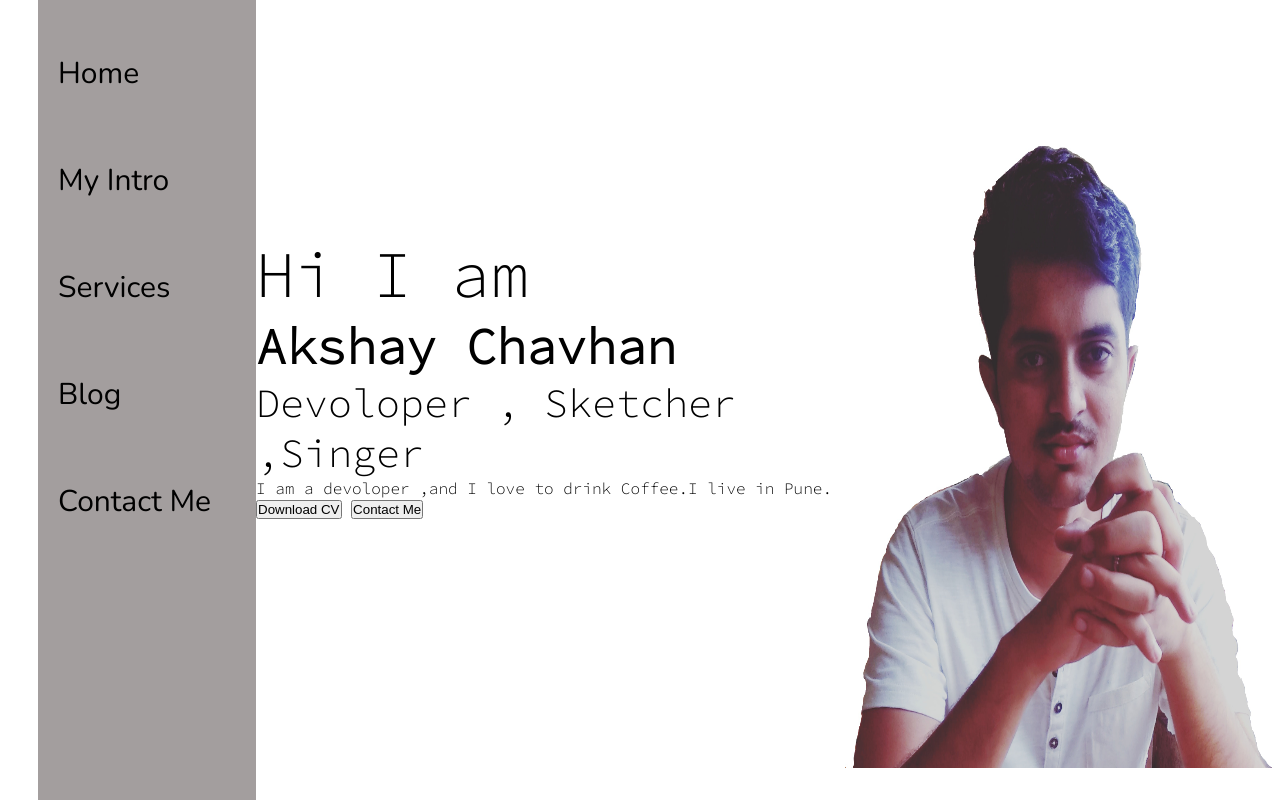
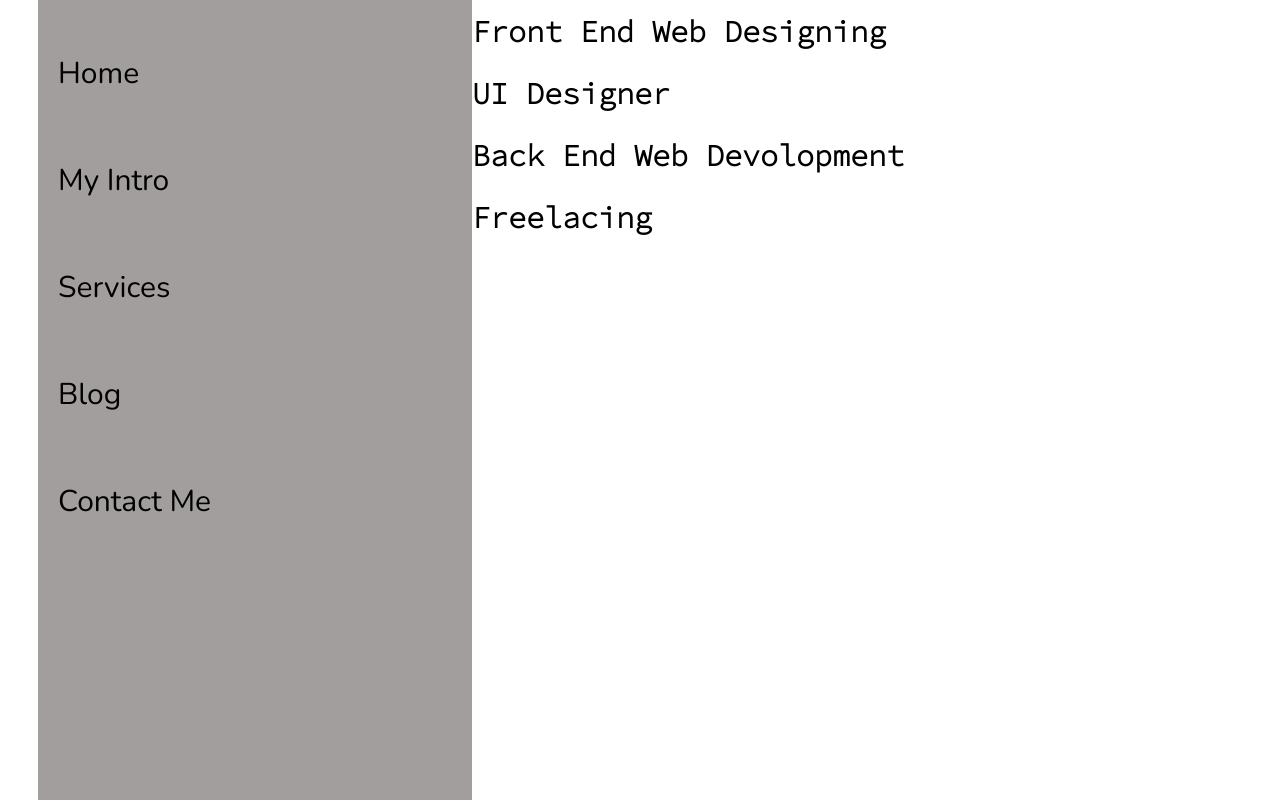
Before and after one commit to AkshayChavhan/projectPortFolio, a PHP site: page /services.html in a window 1280 px wide. Run offline with PHP 8.4, Linux system fonts and the light colour scheme.

Commit message:
AkshayChavhan-patch-1
AkshayChavhan-patch-1 - added new picture with png changes and layout changes

```diff
--- a/services.html
+++ b/services.html
@@ -23,20 +23,11 @@
                 </ul>
             </nav>
         </div>
-        <div class="main">
-            <div class="infoContainer">
-               <div class="devInfo">
-                   <div class="hello">Hi I am </div>
-                <div class="name">Akshay Chavhan</div>
-                <div class="about">Devoloper , Sketcher ,Singer</div>
-                <div class="aboutMore">I am a devoloper ,and I love to drink Coffee.I live in Pune.</div>
-                <div class="buttons">
-                    <button>Download CV</button>
-                    <button>Contact Me</button>
-                </div>
-            </div>
-                <div class="devPic"><img src="./man_PNG.png" alt="programmer image"></div>
-            </div>
+        <div class="mainService">
+            <h1>Front End Web Designing </h1>
+            <h1>UI Designer</h1>
+            <h1>Back End Web Devolopment</h1>
+            <h1>Freelacing</h1>
         </div>
     </div>
 </body>
--- a/style.css
+++ b/style.css
@@ -3,9 +3,9 @@
 @import url('https://fonts.googleapis.com/css2?family=Fira+Sans:wght@200&family=Nunito:wght@300&family=Poppins:wght@400;600&family=Quicksand:wght@300&family=Roboto:wght@300;400&family=Source+Code+Pro:wght@300&display=swap');
 
 *{
-    padding: 0;
-    margin: 0;
-    box-sizing: border-box;
+    padding: 0px;
+    margin: 0px;
+
 }
 
 .sidebar{
@@ -27,6 +27,13 @@
 .main{
     /* background-color: yellow; */
     width: 90vw;
+}
+.main1{
+    /* background-color: yellow; */
+    width: 90vw;
+    background-image: url("https://images.unsplash.com/photo-1510915228340-29c85a43dcfe?ixlib=rb-1.2.1&ixid=MnwxMjA3fDB8MHxzZWFyY2h8Mnx8Y29kZXJ8ZW58MHx8MHx8&auto=format&fit=crop&w=500&q=60");
+    background-repeat: no-repeat;
+    background-size: cover ;
 }
 
 .container{
@@ -52,8 +59,18 @@
     justify-content: center;
     flex-direction: column;
     font-family: 'Source Code Pro', monospace;
+    color: antiquewhite;
 }
 
+.coderInfo{
+    color: black;
+    padding-top: 20px;
+
+}
+
+.mainService{
+    font-weight: 700;
+}
 .hello{
     font-size: 65px;
 }
@@ -72,11 +89,12 @@ font-family: 'Source Code Pro', monospace;
 padding: 9px 14px;
 border-radius: 22px;
 color: white;
-background-color: blueviolet;
+background-color: #699f86;
 font-weight: bold;
 font-size: 21px;
 margin: 0 3px;
 cursor: pointer;
+border: #92c0ab;
 }
 
 .btn1 {
@@ -114,8 +132,9 @@ cursor: pointer;
 .contactForm{
     font-family: 'Nunito', sans-serif;
     padding: 0 34px;
-    padding-top: 144px;
+    padding-top: 50px;
 }
+
 h1{
     font-family: 'Source Code Pro', monospace;
     font-size: 30px;
@@ -143,8 +162,6 @@ h1{
     width: 24px;
     margin: 3px 0 ;
 }
-
-
 
 #emailHelp{
     font-size: 11px;
@@ -193,7 +210,7 @@ p{
 }
 
 .skillContainer{
-    padding-left: 72px;
+    padding-left: 50px;
     padding-top: 70px;
 }
 
```
Also changed, not shown: index.html (+7 -7 lines), intro.html (+4 -3 lines), coder.png (added).
